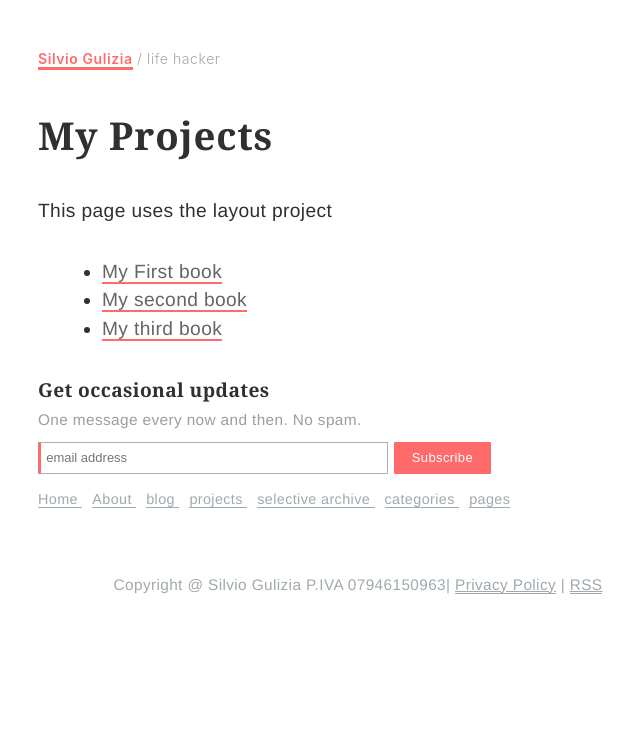
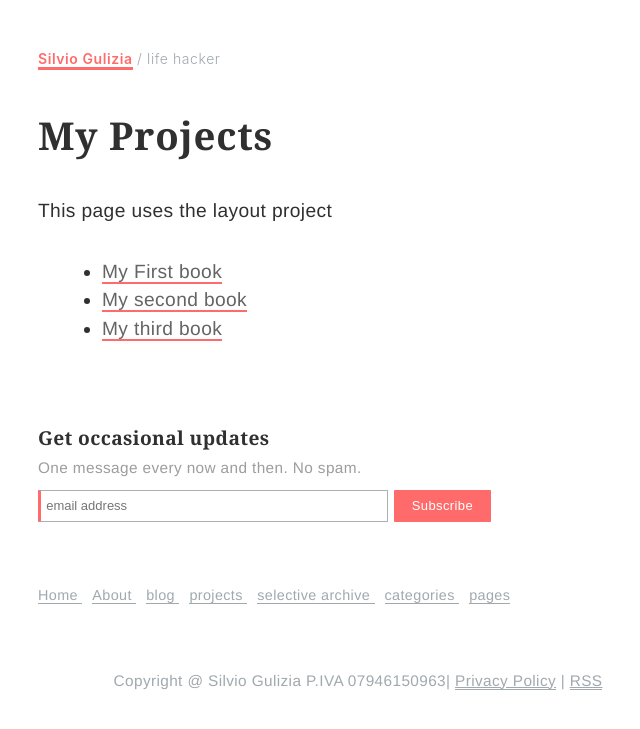
Before and after one commit to sigul/building-jekyll, a Jekyll site: the page built from _pages/projects.html, in a window 1280 px wide. Shown: the top 729 px of the page, without its empty margins (282-922 px from the left). Built offline with Jekyll 4.4.1, drawn with Linux system fonts in a browser that asks for light colours; some web fonts are replaced.

Commit message:
styling footer

```diff
--- a/_sass/my-code.scss
+++ b/_sass/my-code.scss
@@ -13,6 +13,7 @@ h1, h2, h3, h4, h5, h6 {
 .content a, .content a:visited {
   text-decoration: none;
   border-bottom: 2px solid #ff6b6b;
+  transition: 300ms;
 }
 
 .content a:hover {
@@ -38,6 +39,7 @@ cite:before {
   font-size: 14px;
   font-weight: 600;
   text-decoration: none;
+  transition: 300ms;
 }
 
 .site-title a:hover {
@@ -55,6 +57,9 @@ cite:before {
 }
 
 /* navigation */
+nav {
+  margin-top: 3rem;
+}
 nav a, nav a:visited {
     text-decoration: none;
     font-size: .75em;
--- a/_sass/site-footer.scss
+++ b/_sass/site-footer.scss
@@ -1,3 +1,7 @@
+.site-footer {
+	margin-top: 5rem;
+}
+
 .site-footer h4 { margin-bottom: 3px}
 
 #no-spam {
```
